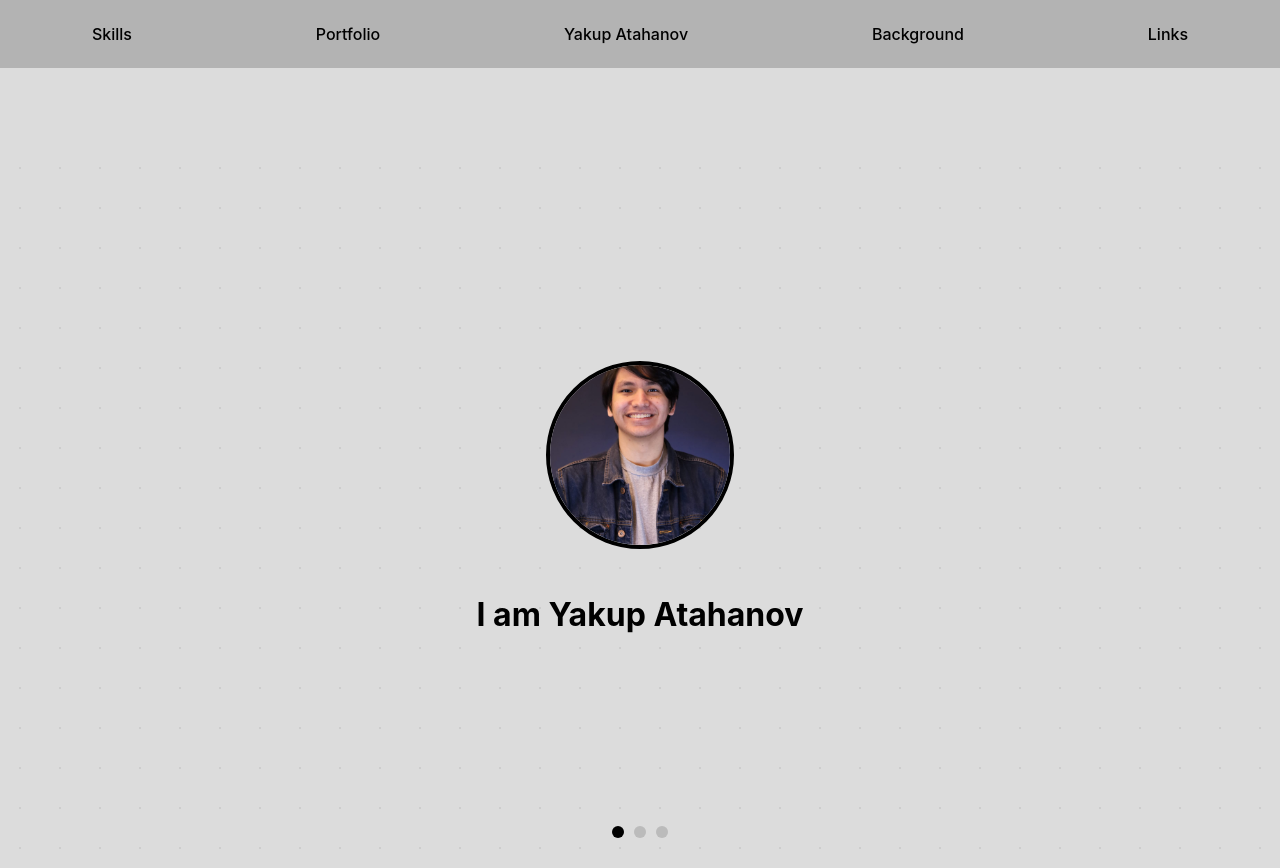
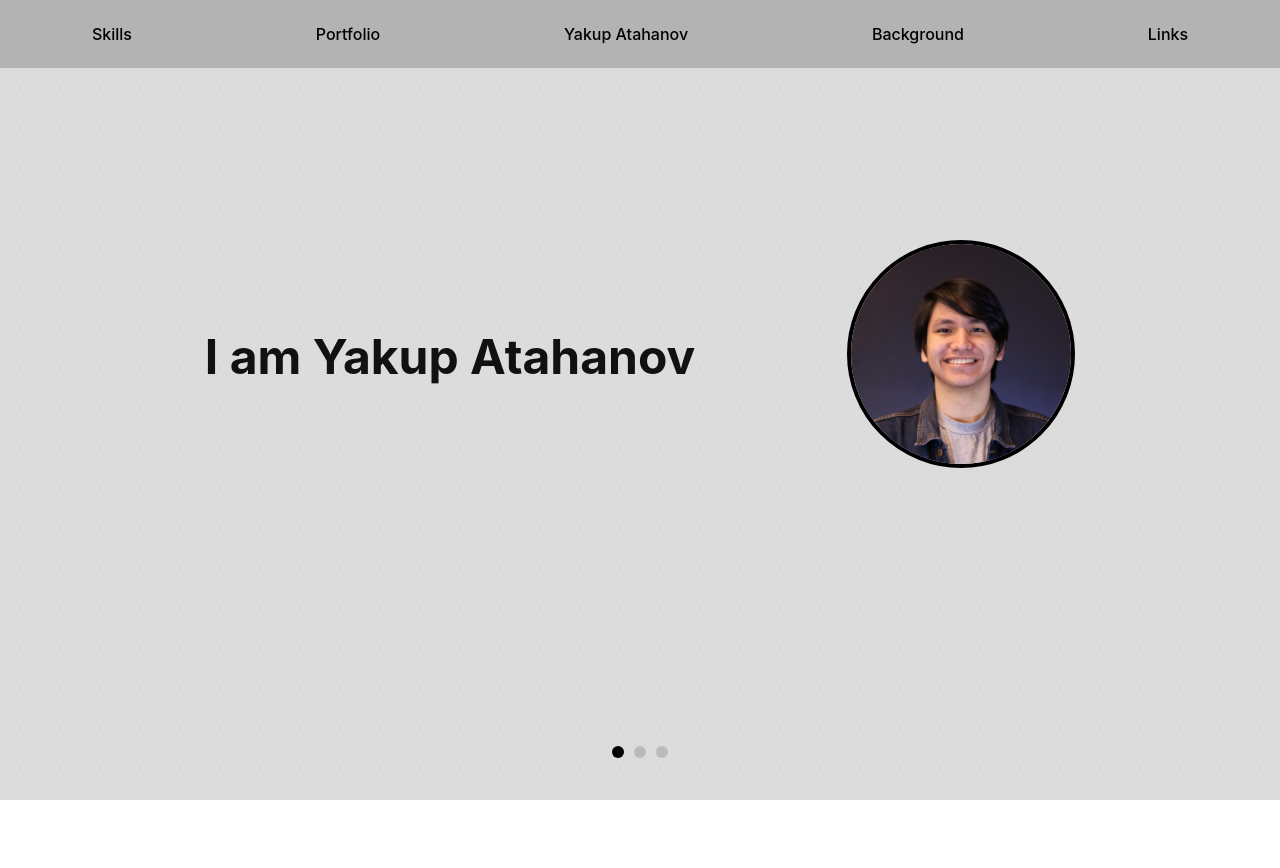
Before and after one commit to YakupAtahanov/my-portfolio, a React (Create React App) app in the folder my-portfolio/: page / in a window 1280 px wide. After the commit the page ends 800 px from the top, so only its background shows below. Built offline with nearby package versions, Linux system fonts and the light colour scheme.

Commit message:
Prettied the HomePage

```diff
--- a/my-portfolio/src/Components/Layout.css
+++ b/my-portfolio/src/Components/Layout.css
@@ -16,11 +16,3 @@
   top: 0;
   z-index: 10;
 }
-
-.content {
-  display: flex;
-  justify-content: center;
-  align-items: center;
-  flex-direction: column;
-  padding-top: 5rem;
-}
--- a/my-portfolio/src/Pages/HomePage.css
+++ b/my-portfolio/src/Pages/HomePage.css
@@ -3,13 +3,9 @@
 .homepage-container {
   position: relative;
   width: 100%;
-  height: calc(100vh - 80px); /* Adjust if navbar changes */
-  display: flex;
-  flex-direction: column;
-  align-items: center;
-  justify-content: center;
+  height: calc(100dvh - 80px); /* Adjust 80px to your actual navbar height */
+  background-color: #dcdcdc;
   overflow: hidden;
-  background-color: #dcdcdc;
 }
 
 .dot-background {
@@ -24,29 +20,38 @@
   z-index: 0;
 }
 
-.hero-content {
+.hero-section {
+  display: flex;
+  justify-content: space-between;
+  align-items: center;
+  padding: 0 16vw;
+  height: 80%;
   z-index: 1;
-  text-align: center;
+  position: relative;
 }
 
-.profile-image {
-  width: 180px;
-  height: 180px;
+.hero-text h1 {
+  font-size: 3rem;
+  font-weight: bold;
+  color: #111;
+  margin: 0;
+}
+
+.hero-image img {
+  width: 220px;
+  height: 220px;
   border-radius: 50%;
   object-fit: cover;
+  object-position: center top;
   border: 4px solid #000;
-  margin-bottom: 20px;
-}
-
-.hero-text {
-  font-size: 2rem;
-  font-weight: bold;
 }
 
 .page-indicator {
   position: absolute;
   bottom: 30px;
+  width: 100%;
   display: flex;
+  justify-content: center;
   gap: 10px;
   z-index: 1;
 }
--- a/my-portfolio/src/Pages/HomePage.js
+++ b/my-portfolio/src/Pages/HomePage.js
@@ -1,15 +1,19 @@
+import profileImg from '../Assets/ProfilePic.jpg';
 import React from 'react';
 import './HomePage.css';
-import profileImg from '../Assets/ProfilePic.jpg';
 
 export default function HomePage() {
   return (
     <div className="homepage-container">
       <div className="dot-background" />
 
-      <div className="hero-content">
-        <img src={profileImg} alt="Yakup Atahanov" className="profile-image" />
-        <h1 className="hero-text">I am Yakup Atahanov</h1>
+      <div className="hero-section">
+        <div className="hero-text">
+          <h1>I am Yakup Atahanov</h1>
+        </div>
+        <div className="hero-image">
+          <img src={profileImg} alt="Yakup Atahanov" />
+        </div>
       </div>
 
       <div className="page-indicator">
```
